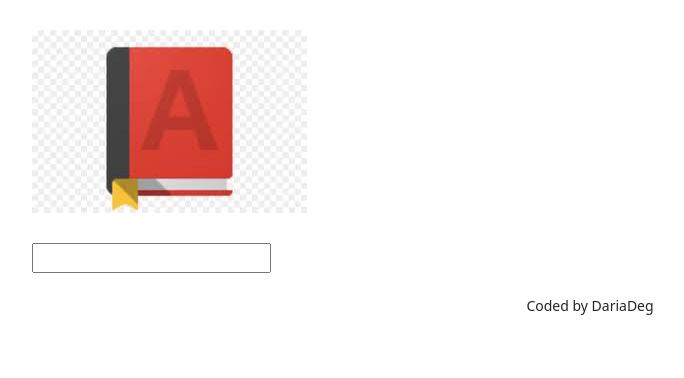
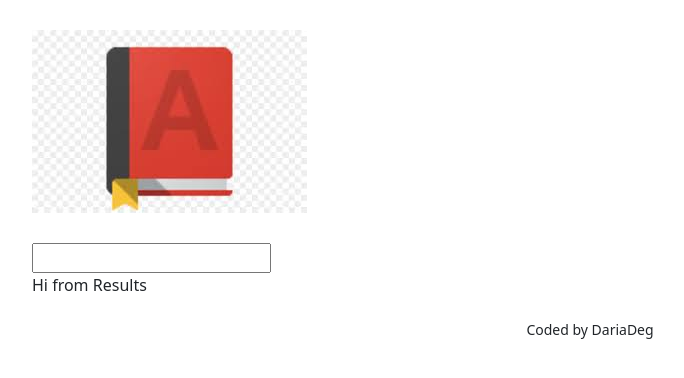
Before and after one commit to DariaDeg/Best-Dictionary-App, a React (Create React App) app: page / in a window 1280 px wide. Shown: the top 378 px of the page, without its empty margins (50-734 px from the left). Built offline with nearby package versions, Linux system fonts and the light colour scheme.

Commit message:
Results started

```diff
--- a/src/Dictionary.js
+++ b/src/Dictionary.js
@@ -1,12 +1,15 @@
 import React, { useState } from "react";
 import axios from "axios";
+import Results from "./Results";
 import "./Dictionary.css";
 
 export default function Dictionary() {
   let [keyword, setKeyword] = useState("");
+  let [results, setResults] = useState(null);
 
   function handleResponse(response) {
     console.log(response.data[0]);
+    setResults(response.data[0]);
   }
 
   function search(event) {
@@ -24,6 +27,7 @@
       <form onSubmit={search}>
         <input type="search" onChange={handleKeywordChange} />
       </form>
+      <Results results="results" />
     </div>
   );
 }
--- /dev/null
+++ b/src/Results.js
@@ -0,0 +1,10 @@
+import React from "react";
+
+export default function Results(props) {
+  console.log(props.results);
+  if (props.results) {
+    return <div className="Results">Hi from Results</div>;
+  } else {
+    return null;
+  }
+}
```
